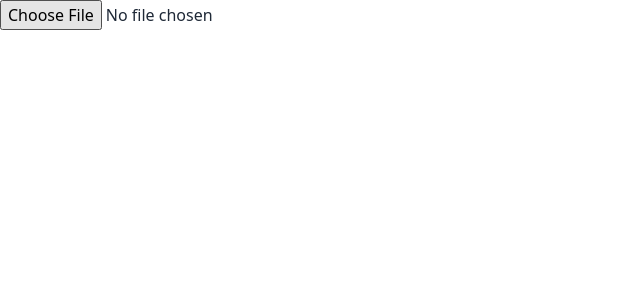
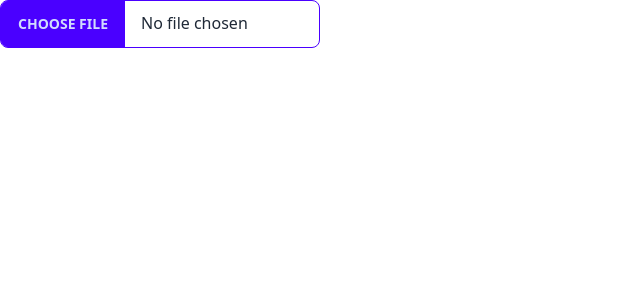
Before and after one commit to lucassodresa/whatsapp-image-editor, a React (Vite) app: page / in a window 1280 px wide. Shown: the top 300 px of the page, without its empty margins (0-640 px from the left). Built offline with nearby package versions, Linux system fonts and the light colour scheme.

Commit message:
fix test case no working properly

```diff
--- a/src/components/ImageInput.tsx
+++ b/src/components/ImageInput.tsx
@@ -14,6 +14,7 @@
     if (!isImageType) {
       target.value = "";
       target.files = null;
+      return;
     }
 
     setImageFile(file);
@@ -23,6 +24,7 @@
 
   return (
     <input
+      className="file-input file-input-bordered file-input-primary w-full max-w-xs"
       data-testid="image-input"
       type="file"
       accept="image/*"
```
Also changed, not shown: 1 other file (tests, documents, lock files or other folders).
